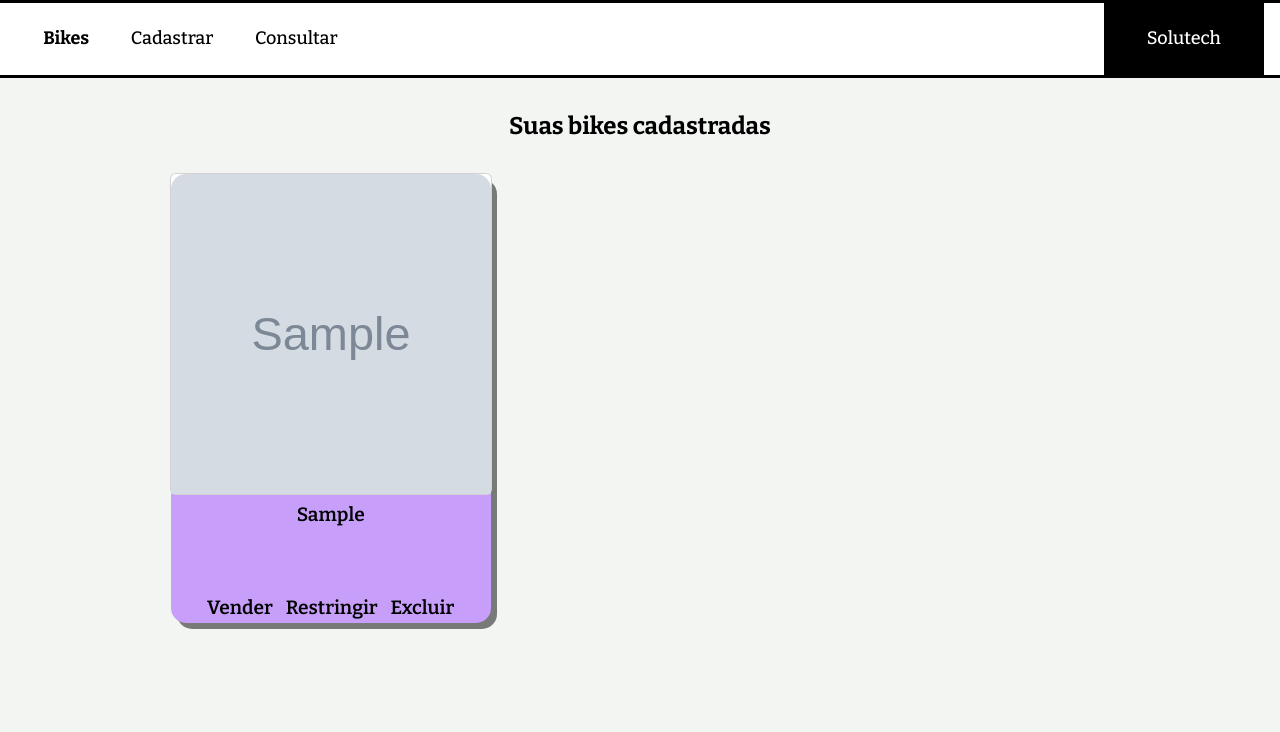
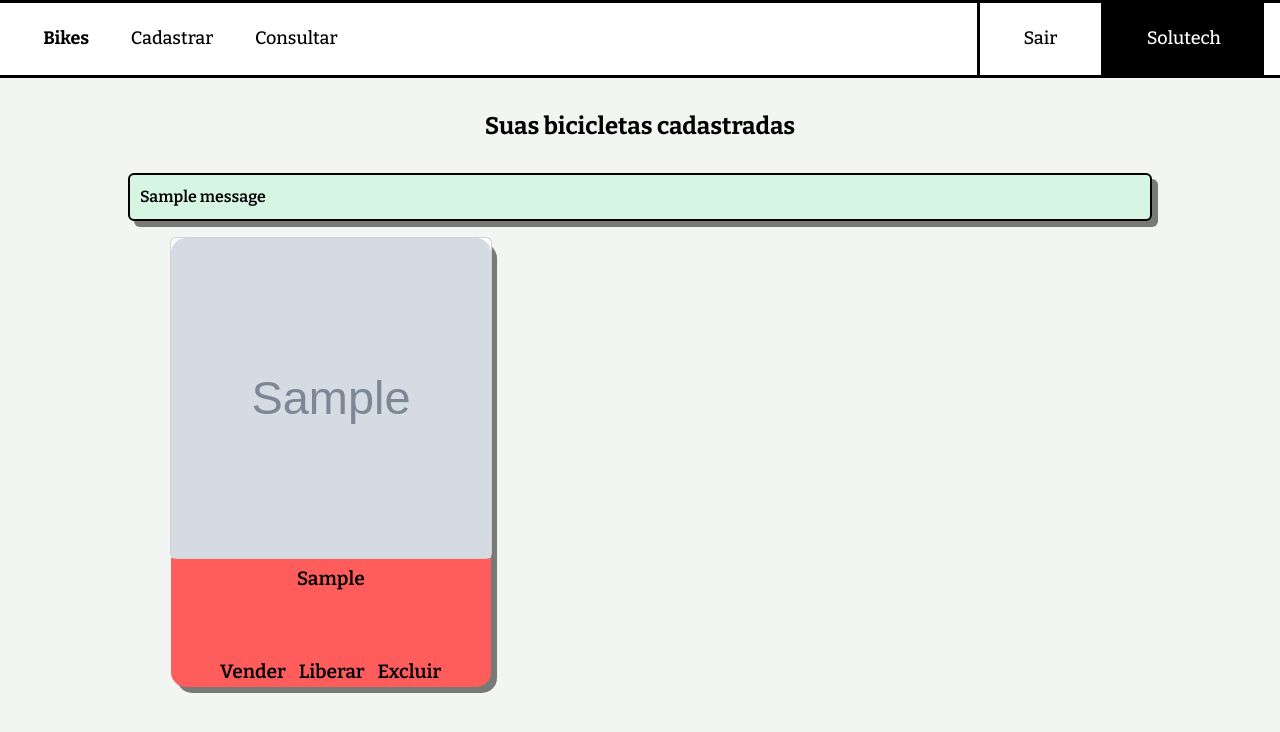
Before and after one commit to iaZe/debike, a Django app: page /inicio in a window 1280 px wide. Shown: the top 732 px of the page. Run offline with Django 4.2, Linux system fonts and the light colour scheme; a user stored in the database is signed in; tables that the repository leaves empty hold one stand-in row (values such as "Sample post"); grey boxes marked "Sample" are stand-in pictures; one stand-in notice (Sample message) is shown.

Commit message:
✨ feat:  Restrição e Exclusão de bikes

```diff
--- a/debike/bikes/urls.py
+++ b/debike/bikes/urls.py
@@ -5,4 +5,6 @@ urlpatterns = [
     path("cadastrar", views.cadastrar, name="cadastrar_bike"),
     path("consultar", views.consultar, name="consultar_bike"),
     path("vender/<str:codigo>", views.vender, name="vender_bike"),
+    path("restringir/<str:codigo>", views.restringir, name="restringir_bike"),
+    path("excluir/<str:codigo>", views.excluir, name="excluir_bike"),
 ]
--- a/debike/home/templates/inicio.html
+++ b/debike/home/templates/inicio.html
@@ -5,23 +5,36 @@
 <section class="section grid">
   {% if not bikes %}
   <h1 class="section-title">
-    Olá {{user}}, você não possui bikes cadastradas.
+    Olá {{user.first_name }}, você não possui bicicletas cadastradas.
   </h1>
   {% else %}
-  <h1 class="section-title">Suas bikes cadastradas</h1>
+  <h1 class="section-title">Suas bicicletas cadastradas</h1>
   {% endif %}
+
+  {% if messages %} {% for message in messages %}
+  <div class="alert {{ message.tags }}">{{ message }}</div>
+  {% endfor %} {% endif %}
+
   <div class="main-container">
     {% for bike in bikes %}
     <div class="container">
+      {% if bike.restricao == True %}
+      <article class="bike restricao">
+      {% else %}
       <article class="bike">
-        <div class="card">
+      {% endif %}
+      <div class="card">
           <a><img src="/media/{{bike.foto}}" /></a>
         </div>
         <h1 class="bike-name">{{bike}}</h1>
         <div class="buttons">
           <a href="{% url 'vender_bike' bike.ID %}">Vender</a>
-          <a href="">Restringir</a>
-          <a href="">Excluir</a>
+          {% if bike.restricao == True %}
+          <a href="{% url 'restringir_bike' bike.ID %}" onclick="return youreSure()">Liberar</a>
+          {% else %}
+          <a href="{% url 'restringir_bike' bike.ID %}" onclick="return youreSure()">Restringir</a>
+          {% endif %}
+          <a href="{% url 'excluir_bike' bike.ID %}" onclick="return youreSure()">Excluir</a>
         </div>
       </article>
     </div>
@@ -30,3 +43,6 @@
 </section>
 
 {% endblock %}
+{% block 'script' %}
+    <script src="{% static 'js/verify.js' %}"></script>
+{% endblock %}
--- a/debike/templates/bases/base_app.html
+++ b/debike/templates/bases/base_app.html
@@ -41,12 +41,21 @@
           </ul>
         </div>
         <div class="nav-login">
-          <ul class="nav-list">
-            <li class="nav-item">Solutech</li>
-          </ul>
+          <a href="{% url 'logout' %}" class="entrar">
+            <ul class="nav-list">
+              <li class="nav-item">Sair</li>
+            </ul>
+          </a>
+          <a href="" class="cadastro">
+            <ul class="nav-list">
+              <li class="nav-item">Solutech</li>
+            </ul>
+          </a>
         </div>
       </nav>
     </header>
     <main>{% block 'body' %} {% endblock %}</main>
+
+    {% block 'script' %} {% endblock %}
   </body>
 </html>
--- a/debike/templates/static/css/app.css
+++ b/debike/templates/static/css/app.css
@@ -31,6 +31,10 @@ div.container article.bike {
   transition: 0.3s;
 }
 
+div.container article.bike.restricao {
+  background-color: var(--red-color);
+}
+
 div.container article.bike:hover {
   transform: translateY(-0.25rem);
 }
@@ -39,6 +43,7 @@ div.container article.bike div.card {
   position: relative;
   display: inline-block;
 }
+
 
 div.container article.bike div.card img {
   border-radius: 15px 15px 0 0;
@@ -63,3 +68,14 @@ div.container article.bike div.buttons a {
   font-weight: var(--font-semi-bold);
   padding: 0 0.3rem;
 }
+
+@media screen and (max-width: 768px) {
+  section.section {
+    padding: 10rem 0 2rem;
+  }
+
+  .grid {
+    margin-left: 1rem;
+    margin-right: 1rem;
+  }
+}
--- a/debike/templates/static/css/base_app.css
+++ b/debike/templates/static/css/base_app.css
@@ -35,7 +35,17 @@ header nav.nav ul .nav-item {
 }
 
 header nav.nav .nav-login {
+  display: flex;
+  margin-right: 1rem;
+}
+
+header nav.nav .nav-login a.entrar {
+  color: var(--dark-color);
+  border: solid var(--dark-color);
+  border-width: 0px 3px 0px 3px;
+}
+
+header nav.nav .nav-login a.cadastro {
   color: var(--white-color);
   background-color: var(--dark-color);
-  margin-right: 1rem;
 }
--- a/debike/templates/static/css/faq.css
+++ b/debike/templates/static/css/faq.css
@@ -64,7 +64,7 @@ div.faq-header div.faq-icon i {
 
 div.faq-content {
     overflow: hidden;
-    max-width: 800px;
+    max-width: 900px;
     perspective-origin: 50% 0%;
     transform-origin: 50% 0%;
     font-size: 18px;
--- /dev/null
+++ b/debike/templates/static/js/verify.js
@@ -0,0 +1,7 @@
+function youreSure() {
+	if (confirm("Você tem certeza?")) {
+		return true;
+	} else {
+		return false;
+	}
+}
--- a/debike/usuarios/views.py
+++ b/debike/usuarios/views.py
@@ -71,6 +71,8 @@ def login(request):
             return redirect(reverse("cadastro_completo"))
         return redirect(reverse("inicio"))
     else:
+        if request.user.is_authenticated:
+            return redirect(reverse("inicio"))
         return render(request, "login.html")
 
 
```
Also changed, not shown: debike/bikes/views.py (+40 -0 lines), debike/home/templates/index.html (+5 -5 lines), debike/templates/bases/base_index.html (+8 -3 lines), 1 other file.
